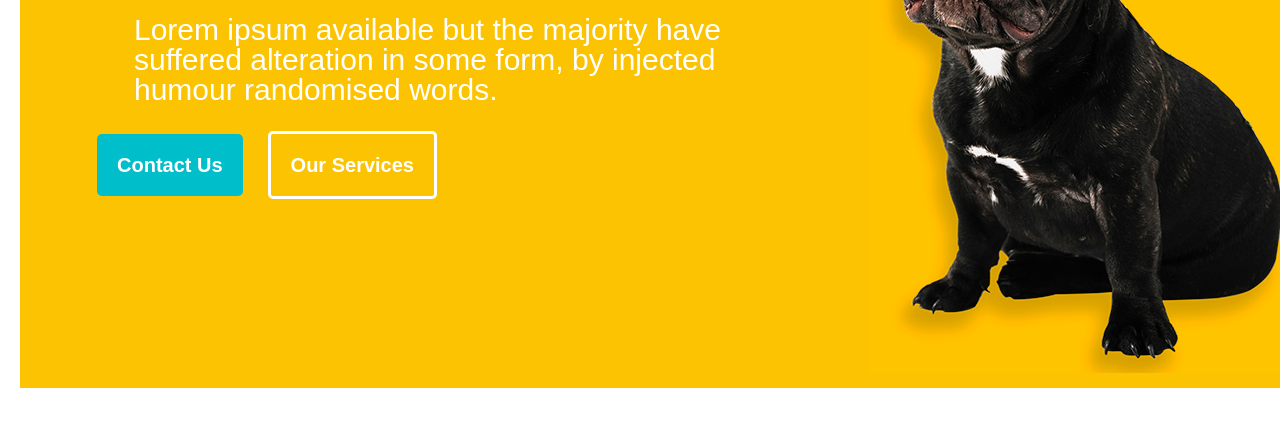
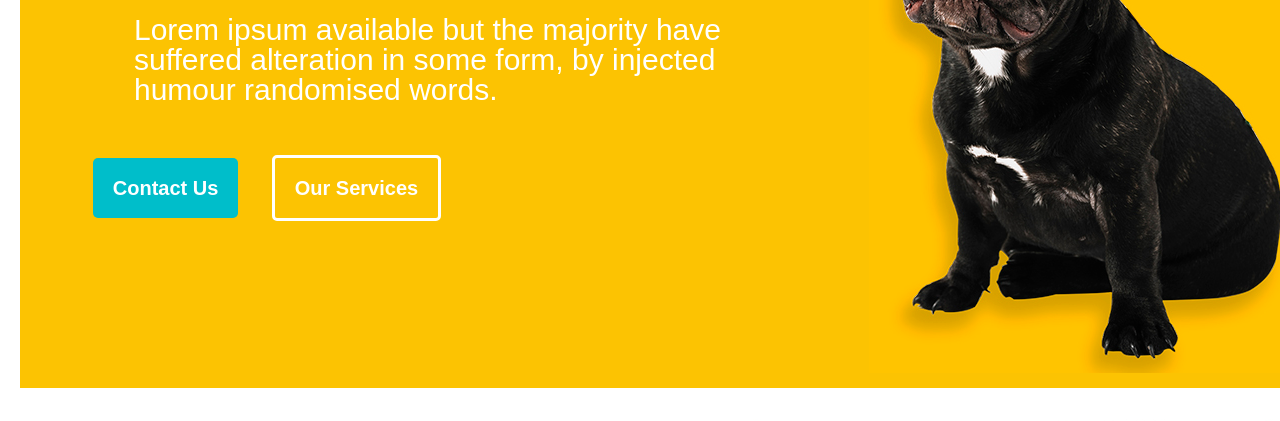
Before and after one commit to Jownyvar/WST-Activity-3, a plain HTML site: page index.html in a window 1280 px wide. Shown: the part 315-736 px from the top of the page. Drawn offline with Linux system fonts and the light colour scheme.

Commit message:
Fix ghost space

```diff
--- a/css/style.css
+++ b/css/style.css
@@ -109,6 +109,7 @@ body {font-family: arial;}
 }
 
 .btn{
+	display: inline-block;
 	padding: 20px;
 	font-size: 20px;
 	margin-right: 25px;
```
Also changed, not shown: index.html (+2 -1 lines).
